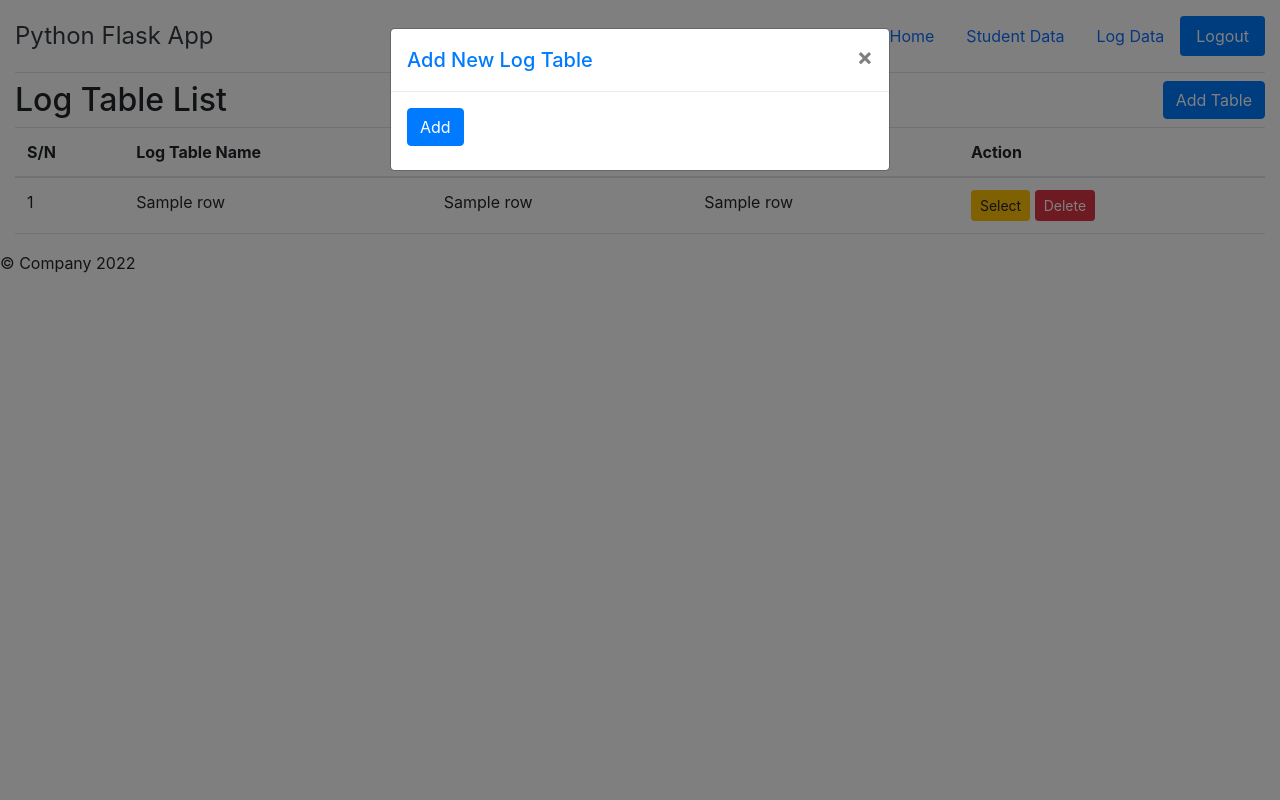
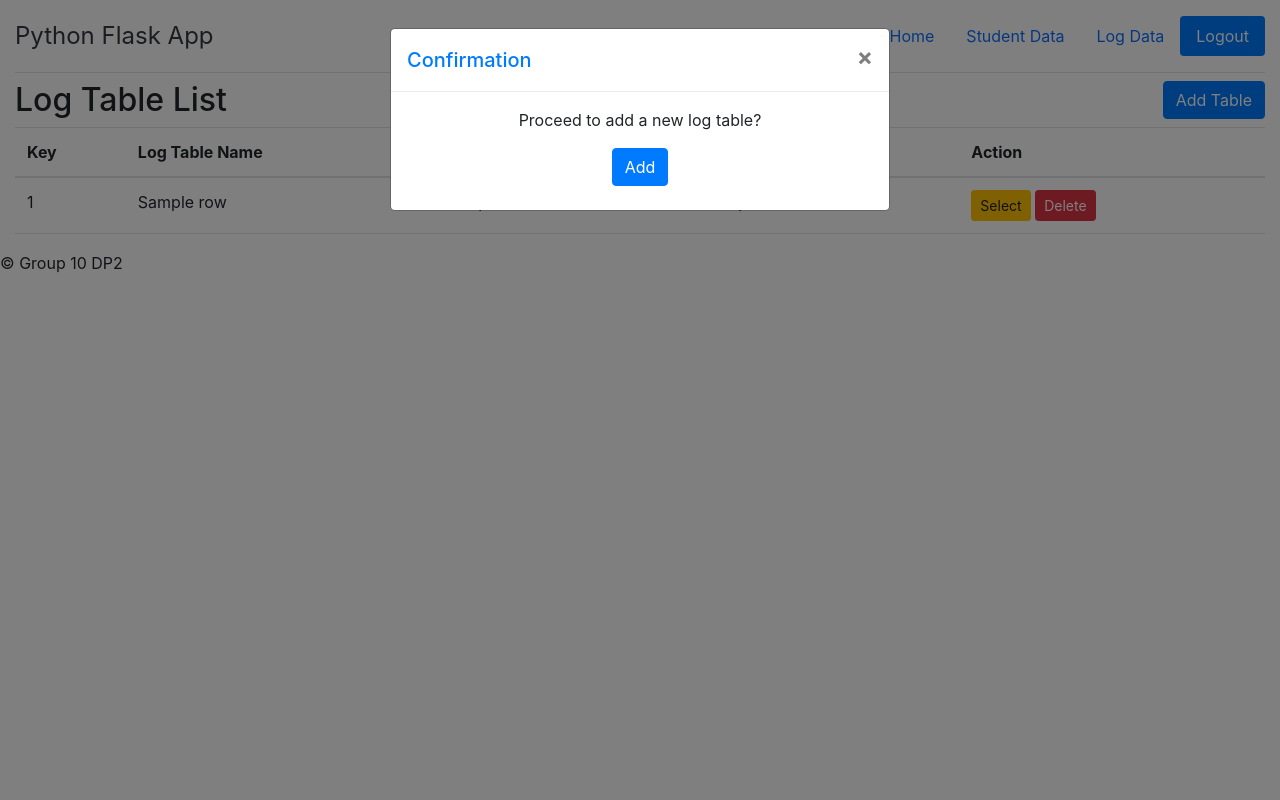
Before and after one commit to singularityRx0/DP2, a Flask app: template templates/tableList.html in a window 1280 px wide, after a click on "Add Table". Run offline with Flask 2, Linux system fonts and the light colour scheme; the template is opened without the code that fills it: most values are stand-ins (such as "Sample title", 1, 10 or a date in 2020); some libraries are stand-ins or nearby versions.

Commit message:
Update tableList.html

```diff
--- a/templates/tableList.html
+++ b/templates/tableList.html
@@ -81,7 +81,7 @@
                 <div class="modal-content">
 
                     <div class="modal-header">
-                    <h5 class="modal-title text-primary" style="align-content: center;">Add New Log Table</h5>
+                        <h5 class="modal-title text-primary" style="align-content: center;">Confirmation</h5>
                         <button type="button" class="close" data-dismiss="modal" aria-label="Close">
                         <span aria-hidden="true">&times;</span>
                         </button>
@@ -91,9 +91,10 @@
                     <div class="modal-body">
 
                         <form action="{{ url_for('insert_tblList')}}" method="POST">
-
-
-                          <button type="submit" class="btn btn-primary mb-2">Add</button>
+                            <p class="text-center">
+                                Proceed to add a new log table?
+                            </p>
+                            <button type="submit" class="btn btn-primary mb-2 d-grid gap-2 mx-auto">Add</button>
 
                         </form>
 
@@ -113,7 +114,7 @@
     <table class="table table-hover">
         <thead>
             <tr>
-            <th scope="col">S/N</th>
+                <th scope="col">Key</th>
                 <th scope="col">Log Table Name</th>
                 <th scope="col">Date Created</th>
                 <th scope="col">Time Created</th>
@@ -129,7 +130,7 @@
             <td>{{row.3}}</td>
             <td>
                 <a href="/select_tblList/{{row.0}}" class="btn btn-warning btn-sm" data-toggle="modal" data-target="#modaledit{{row.0}}">Select</a>
-            <a href="/delete_tblList/{{ row.0 }}" onclick="return confirm('Are Sure Want To Deleted ?')" class="btn btn-danger btn-sm">Delete</a>
+                <a href="/delete_tblList/{{ row.0 }}" onclick="return confirm('Are you sure you want to delete this? This action cannot undone.')" class="btn btn-danger btn-sm">Delete</a>
             </td>
         </tr>
 
@@ -140,7 +141,7 @@
                     <div class="modal-content">
 
                         <div class="modal-header">
-                        <h5 class="modal-title text-primary" style="align-content: center;">      </h5>
+                            <h5 class="modal-title text-primary" style="align-content: center;">Confirmation</h5>
                             <button type="button" class="close" data-dismiss="modal" aria-label="Close">
                             <span aria-hidden="true">&times;</span>
                             </button>
@@ -165,11 +166,10 @@
                                     <!-- <label>Time</label> -->
                                     <input value="{{row.3}}" type="hidden" name="tblCreated_time" class="form-control" id="exampleFormControlInput1" placeholder="Enter Email">
                                 </div>
-
-                              <button type="submit" class="btn btn-success mb-2">View List</button>
-
-
-
+                                <p class="text-center">
+                                    Proceed to view the selected list?
+                                </p>
+                                <button type="submit" class="btn btn-success mb-2 d-grid gap-2 mx-auto">View List</button>
 
                             </form>
 
@@ -200,7 +200,7 @@
 
             <footer class="footer">
 
-			<p>&copy; Company 2022</p>
+                <p>&copy; Group 10 DP2</p>
 
             </footer>
 
```
Lines whose indentation alone changed are shown as unchanged.
